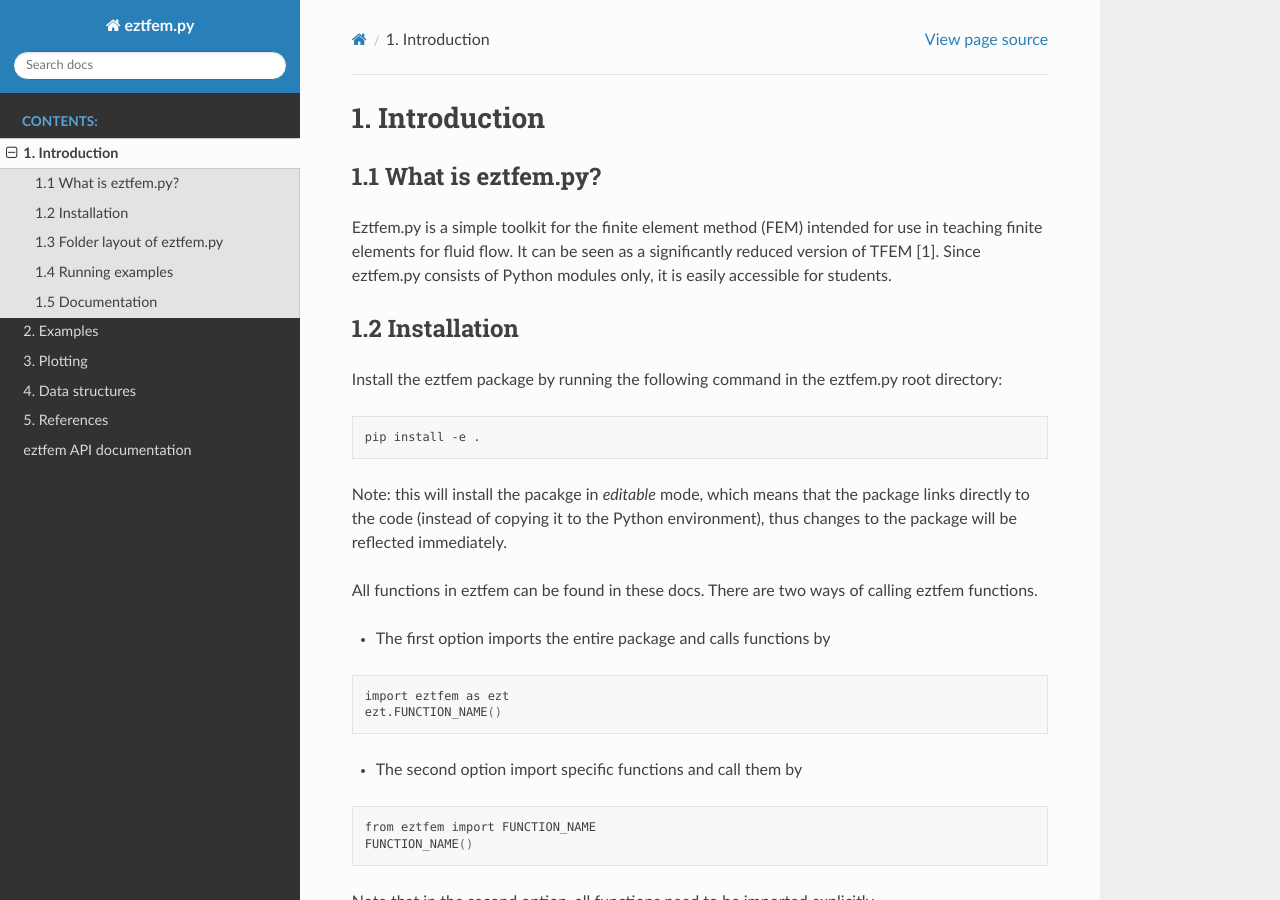
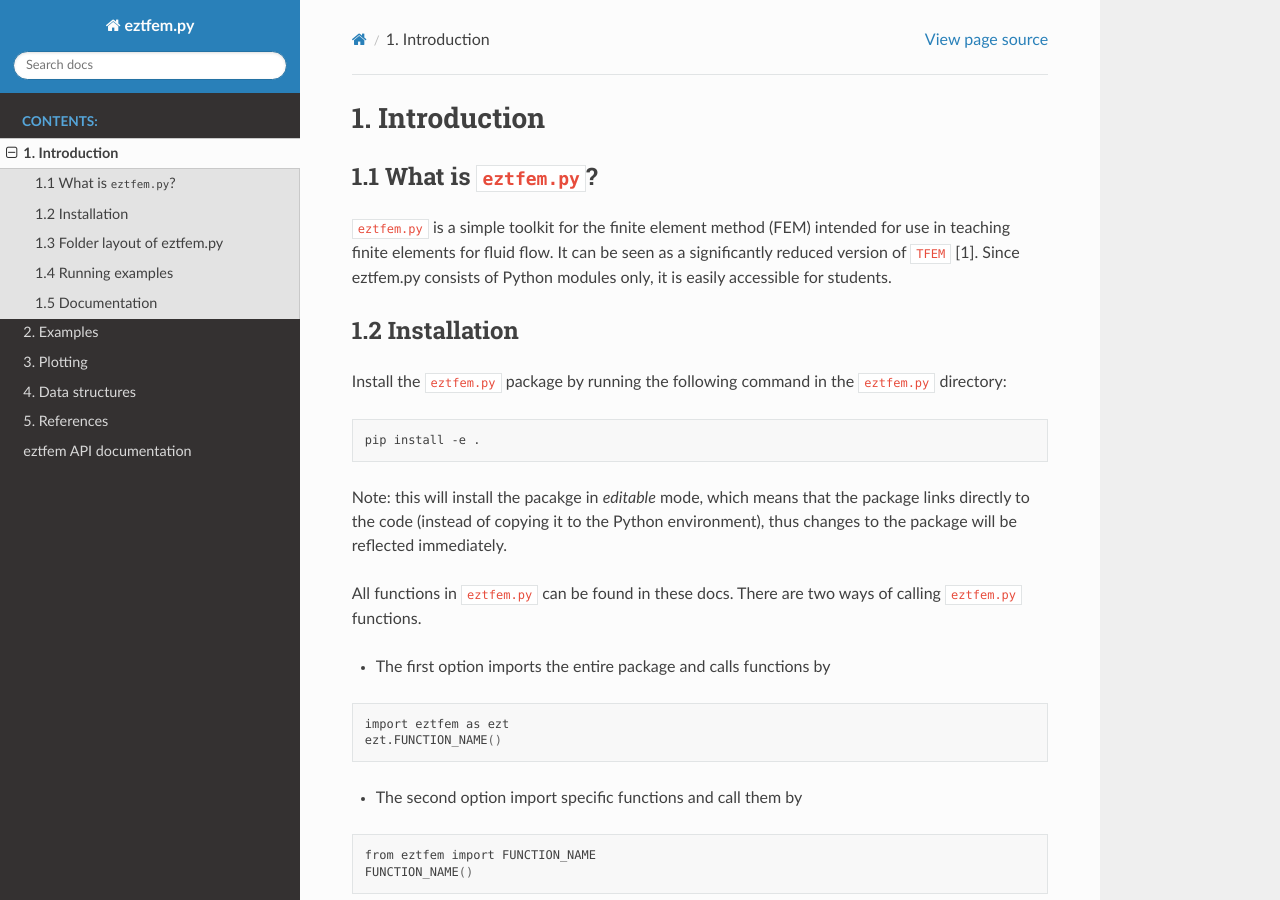
Before and after one commit to NickJaensson/eztfem.py, a Sphinx documentation site: the page built from docs/source/1_introduction.rst, in a window 1280 px wide and 900 px high. Built offline with Sphinx 7.4.7 and the Read the Docs theme 3.1.0, drawn with Linux system fonts in a browser that asks for light colours.

Commit message:
Update docs

```diff
--- a/docs/source/1_introduction.rst
+++ b/docs/source/1_introduction.rst
@@ -1,19 +1,19 @@
 1. Introduction
 -----------------------
 
-1.1 What is eztfem.py?
+1.1 What is ``eztfem.py``?
 ~~~~~~~~~~~~~~~~~~~~~~
 
-Eztfem.py is a simple toolkit for the finite element method (FEM) intended for
-use in teaching finite elements for fluid flow. It can be seen as a
-significantly reduced version of TFEM [1]. Since eztfem.py consists of Python
-modules only, it is easily accessible for students.
+``eztfem.py`` is a simple toolkit for the finite element method (FEM) intended
+for use in teaching finite elements for fluid flow. It can be seen as a
+significantly reduced version of ``TFEM`` [1]. Since eztfem.py consists of
+Python modules only, it is easily accessible for students.
 
 1.2 Installation
 ~~~~~~~~~~~~~~~~
 
-Install the eztfem package by running the following command in the eztfem.py
-root directory:
+Install the ``eztfem.py`` package by running the following command in the
+``eztfem.py`` directory:
 
 .. code-block:: bash
 
@@ -23,8 +23,8 @@
 package links directly to the code (instead of copying it to the Python
 environment), thus changes to the package will be reflected immediately.
 
-All functions in eztfem can be found in these docs. There are two ways of
-calling eztfem functions.
+All functions in ``eztfem.py`` can be found in these docs. There are two ways
+of calling ``eztfem.py`` functions.
 
 * The first option imports the entire package and calls functions by
 
```
Also changed, not shown: docs/source/index.rst (+7 -7 lines).
